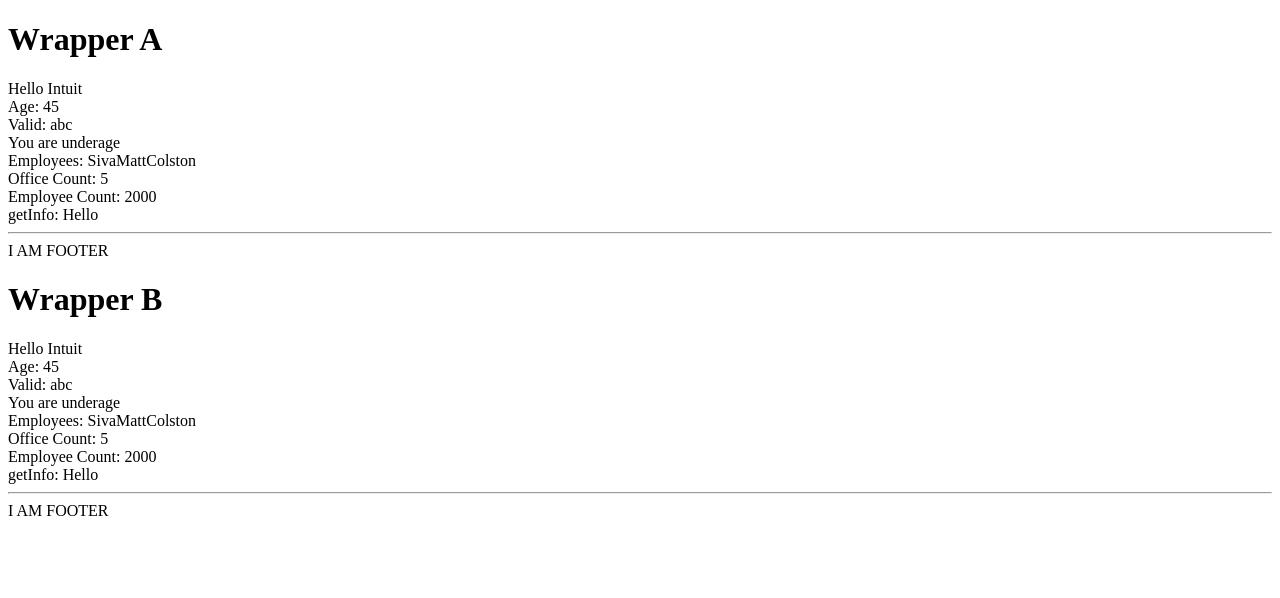
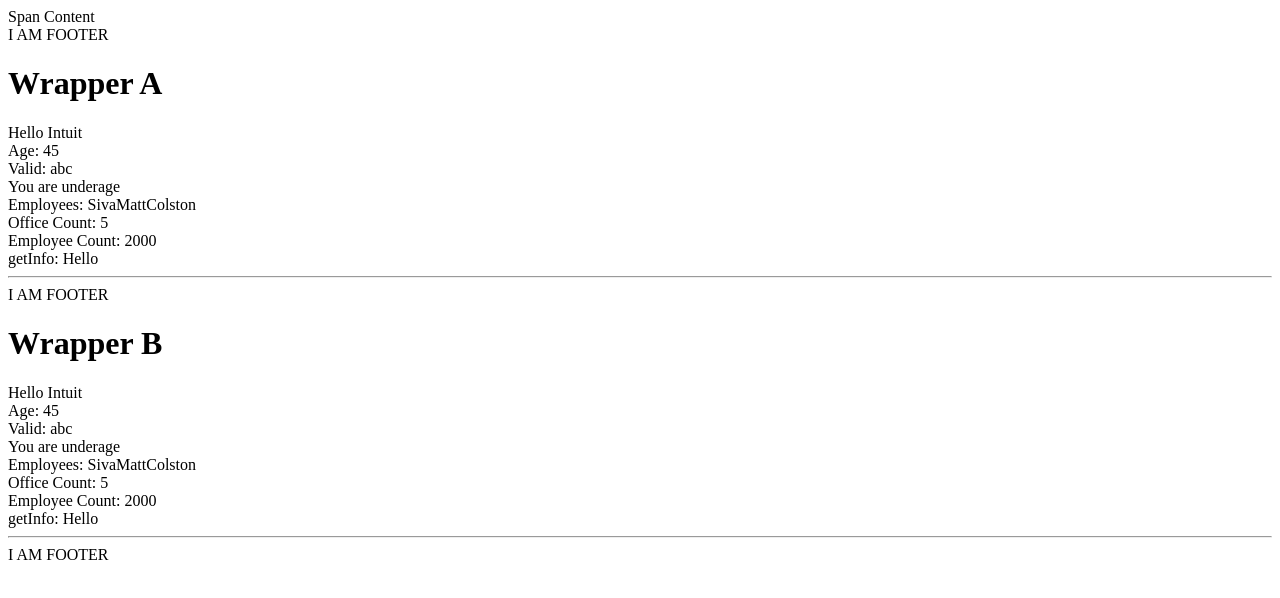
Before and after one commit to azizali/react-intuit-1, a React (Create React App) app: page / in a window 1280 px wide. Shown: the top 598 px of the page. Built offline with nearby package versions, Linux system fonts and the light colour scheme.

Commit message:
Demo of JSX

```diff
--- a/src/App.js
+++ b/src/App.js
@@ -1,6 +1,7 @@
 import React from 'react';
 import Wrapper from './Wrapper';
 import Content from './Content'
+import DemoJSX from './DemoJSX'
 
 // Capitalized
 // Return a user Interface
@@ -8,6 +9,7 @@
 export default function App (){
   return (
     <div>
+      <DemoJSX />
       {/* WRAPPER A: named as prop */}
       <Wrapper name="Wrapper A" children={()=>{ console.log('hi')}}>
         {()=>{ console.log('hi')}}
--- /dev/null
+++ b/src/DemoJSX.jsx
@@ -0,0 +1,27 @@
+import React from 'react'
+import Footer from './Footer'
+export default function DemoJSX (){
+  return React.createElement(
+    'div',
+    {
+      id: 'a'
+    },
+    [
+      React.createElement('span', null, 'Span Content'),
+      React.createElement('img', { src: ''}),
+      React.createElement(Footer, {
+        name: 'Test name'
+      })
+    ]
+  )
+}
+
+// export default function DemoJSX (){
+//   return (
+//     <div id="a">
+//       <span>Span content</span>
+//       <img src="" />
+//       <Header />
+//     </div>
+//   )
+// }
```
